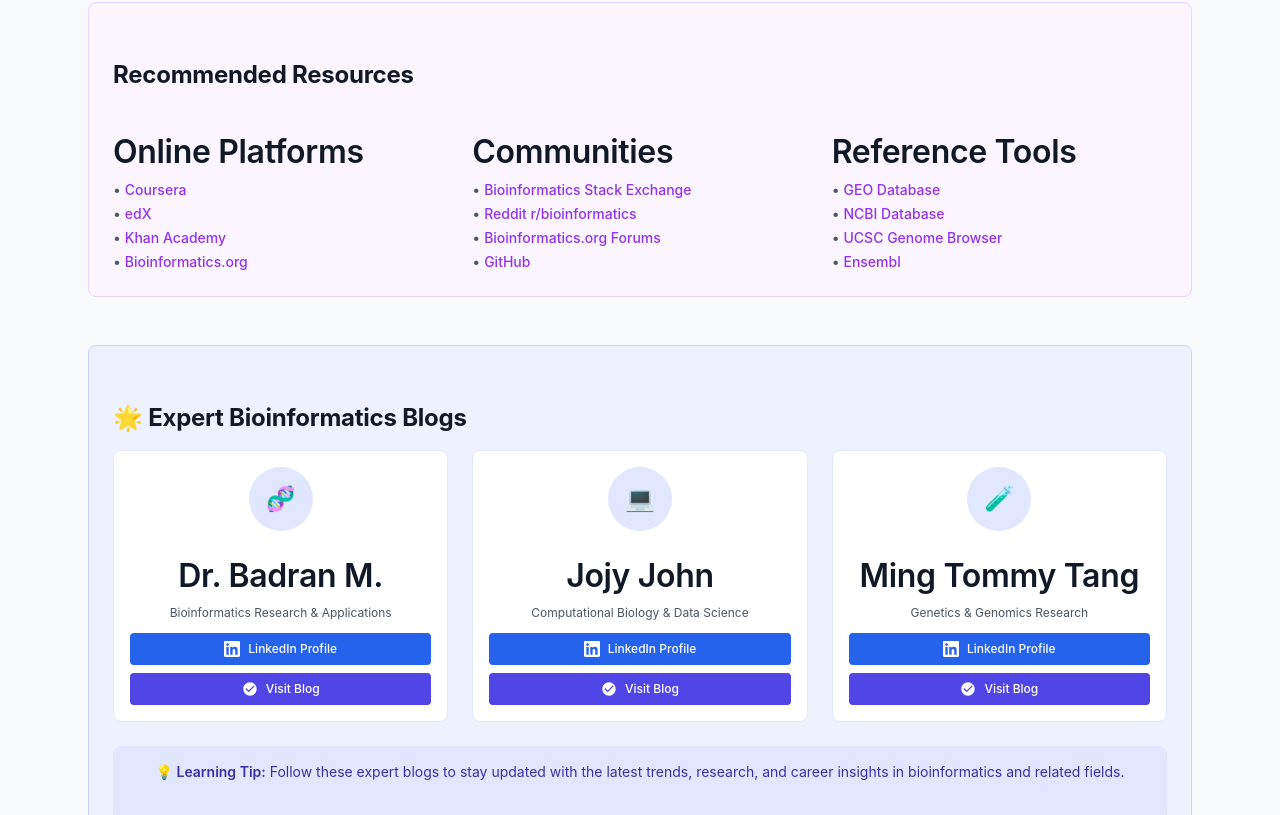
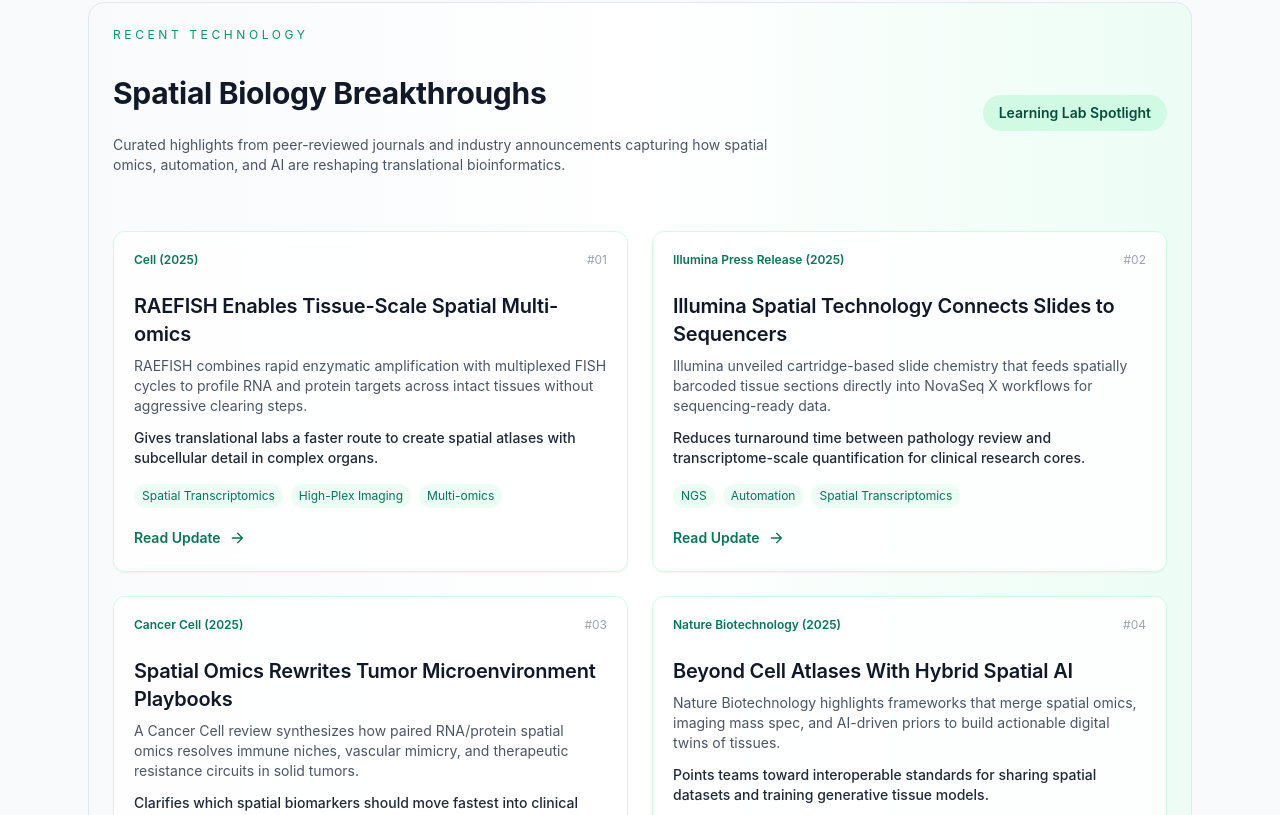
Before and after one commit to MahimaMSiddheshwar/Bioiformatics-Insights, a React (Create React App) app: page /learnings in a window 1280 px wide. Shown: the part 3185-4000 px from the top of the page. Built offline with nearby package versions, Linux system fonts and the light colour scheme.

Commit message:
Added New Tech in Learning

```diff
--- a/src/components/LearningSection.tsx
+++ b/src/components/LearningSection.tsx
@@ -11,6 +11,15 @@
   url?: string;
   tags: string[];
   category: 'Bioinformatics' | 'Biotechnology' | 'Biopharma' | 'QC' | 'Programming' | 'General';
+}
+
+interface TechnologyHighlight {
+  title: string;
+  source: string;
+  summary: string;
+  link: string;
+  impact: string;
+  tags: string[];
 }
 
 const learningResources: LearningResource[] = [
@@ -182,6 +191,41 @@
     url: "https://www.nature.com/articles/d41586-023-023456-2",
     tags: ['Machine Learning', 'Genomics', 'AI'],
     category: 'Bioinformatics'
+  }
+];
+
+const technologyHighlights: TechnologyHighlight[] = [
+  {
+    title: 'RAEFISH Enables Tissue-Scale Spatial Multi-omics',
+    source: 'Cell (2025)',
+    summary: 'RAEFISH combines rapid enzymatic amplification with multiplexed FISH cycles to profile RNA and protein targets across intact tissues without aggressive clearing steps.',
+    link: 'https://www.cell.com/cell/fulltext/S0092-8674(25)01037-2',
+    impact: 'Gives translational labs a faster route to create spatial atlases with subcellular detail in complex organs.',
+    tags: ['Spatial Transcriptomics', 'High-Plex Imaging', 'Multi-omics']
+  },
+  {
+    title: 'Illumina Spatial Technology Connects Slides to Sequencers',
+    source: 'Illumina Press Release (2025)',
+    summary: 'Illumina unveiled cartridge-based slide chemistry that feeds spatially barcoded tissue sections directly into NovaSeq X workflows for sequencing-ready data.',
+    link: 'https://www.illumina.com/company/news-center/press-releases/press-release-details.html?newsid=10a7ec49-da37-40d8-8aff-0e8e149b9534',
+    impact: 'Reduces turnaround time between pathology review and transcriptome-scale quantification for clinical research cores.',
+    tags: ['NGS', 'Automation', 'Spatial Transcriptomics']
+  },
+  {
+    title: 'Spatial Omics Rewrites Tumor Microenvironment Playbooks',
+    source: 'Cancer Cell (2025)',
+    summary: 'A Cancer Cell review synthesizes how paired RNA/protein spatial omics resolves immune niches, vascular mimicry, and therapeutic resistance circuits in solid tumors.',
+    link: 'https://www.cell.com/cancer-cell/fulltext/S1535-6108(25)00543-4',
+    impact: 'Clarifies which spatial biomarkers should move fastest into clinical trials and companion diagnostics.',
+    tags: ['Cancer', 'Spatial Omics', 'Biomarkers']
+  },
+  {
+    title: 'Beyond Cell Atlases With Hybrid Spatial AI',
+    source: 'Nature Biotechnology (2025)',
+    summary: 'Nature Biotechnology highlights frameworks that merge spatial omics, imaging mass spec, and AI-driven priors to build actionable digital twins of tissues.',
+    link: 'https://www.nature.com/articles/s41587-025-02699-5',
+    impact: 'Points teams toward interoperable standards for sharing spatial datasets and training generative tissue models.',
+    tags: ['AI', 'Spatial Biology', 'Data Standards']
   }
 ];
 
@@ -399,6 +443,58 @@
               <li>• <a href="https://www.docker.com" target="_blank" rel="noopener noreferrer" className="text-blue-600 hover:text-blue-800 font-medium">Research Computing</a></li>
             </ul>
           </div>
+        </div>
+      </div>
+
+      {/* Recent Technology Spotlight */}
+      <div className="mt-12 p-6 rounded-2xl border border-slate-200 bg-gradient-to-r from-slate-50 via-white to-emerald-50">
+        <div className="flex flex-col md:flex-row md:items-center md:justify-between gap-4 mb-8">
+          <div>
+            <p className="text-xs uppercase tracking-[0.3em] text-emerald-600 mb-2">Recent Technology</p>
+            <h2 className="text-3xl font-bold text-gray-900">Spatial Biology Breakthroughs</h2>
+            <p className="text-sm text-gray-600 mt-2 max-w-2xl">
+              Curated highlights from peer-reviewed journals and industry announcements capturing how spatial omics, automation,
+              and AI are reshaping translational bioinformatics.
+            </p>
+          </div>
+          <span className="self-start md:self-auto px-4 py-2 text-sm font-semibold text-emerald-900 bg-emerald-100 rounded-full">
+            Learning Lab Spotlight
+          </span>
+        </div>
+
+        <div className="grid grid-cols-1 md:grid-cols-2 gap-6">
+          {technologyHighlights.map((tech, index) => (
+            <article
+              key={tech.title}
+              className="h-full bg-white/80 backdrop-blur rounded-xl p-5 border border-emerald-100 shadow-sm hover:shadow-lg transition-shadow"
+            >
+              <div className="flex items-center justify-between mb-3">
+                <span className="text-xs font-semibold text-emerald-700">{tech.source}</span>
+                <span className="text-xs text-gray-400">#{String(index + 1).padStart(2, '0')}</span>
+              </div>
+              <h3 className="text-xl font-semibold text-gray-900 mb-2">{tech.title}</h3>
+              <p className="text-sm text-gray-600 mb-3">{tech.summary}</p>
+              <p className="text-sm text-gray-800 font-medium mb-4">{tech.impact}</p>
+              <div className="flex flex-wrap gap-2 mb-4">
+                {tech.tags.map((tag) => (
+                  <span key={tag} className="px-2 py-1 text-xs bg-emerald-50 text-emerald-700 rounded-full">
+                    {tag}
+                  </span>
+                ))}
+              </div>
+              <a
+                href={tech.link}
+                target="_blank"
+                rel="noopener noreferrer"
+                className="inline-flex items-center gap-2 text-sm font-semibold text-emerald-700 hover:text-emerald-900"
+              >
+                Read Update
+                <svg className="w-4 h-4" fill="none" stroke="currentColor" strokeWidth="2" viewBox="0 0 24 24">
+                  <path strokeLinecap="round" strokeLinejoin="round" d="M5 12h14M13 5l7 7-7 7" />
+                </svg>
+              </a>
+            </article>
+          ))}
         </div>
       </div>
 
```
